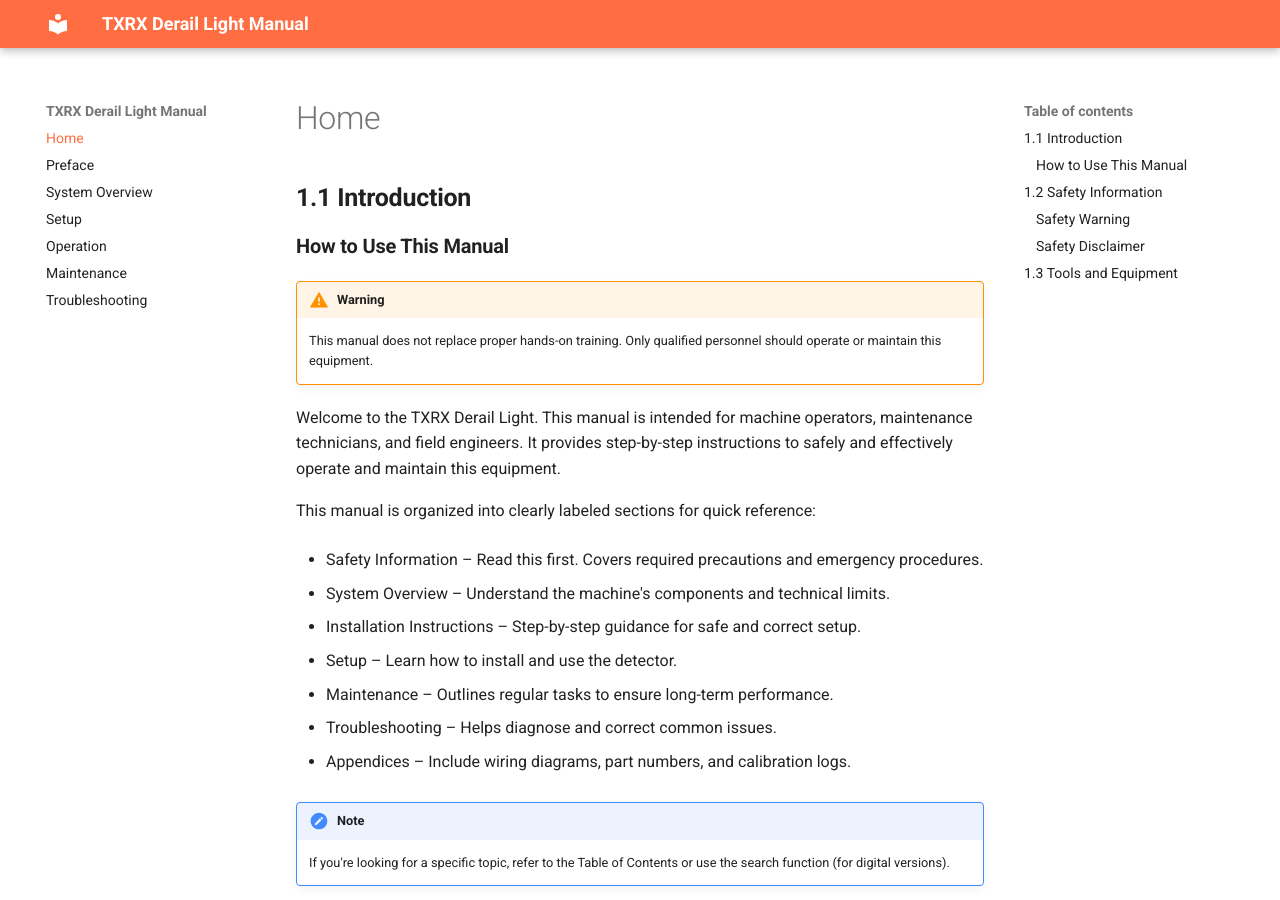
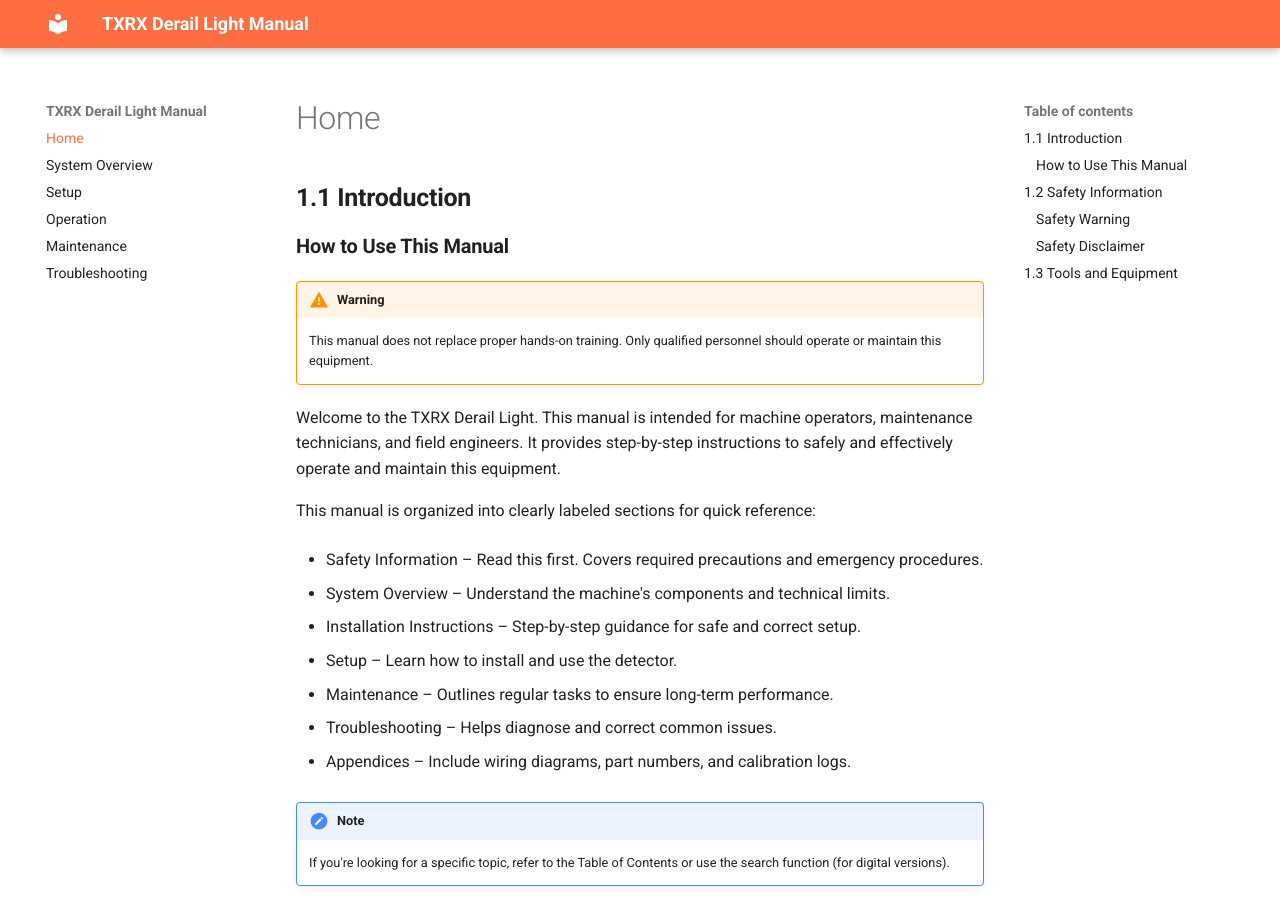
Before and after one commit to niell-ion/derail-docs, an MkDocs documentation site: the page built from docs/index.md, in a window 1280 px wide and 900 px high. Built offline with MkDocs 1.6.1 and Material for MkDocs 9.7.7, drawn with Linux system fonts in a browser that asks for light colours.

Commit message:
Update mkdocs.yml

```diff
--- a/mkdocs.yml
+++ b/mkdocs.yml
@@ -9,7 +9,6 @@
     - navigation.footer
 nav:
   - Home: index.md
-  - Preface: derail_preface.md
   - System Overview: derail_overview.md
   - Setup: derail_setup.md
   - Operation: derail_operation.md
```
